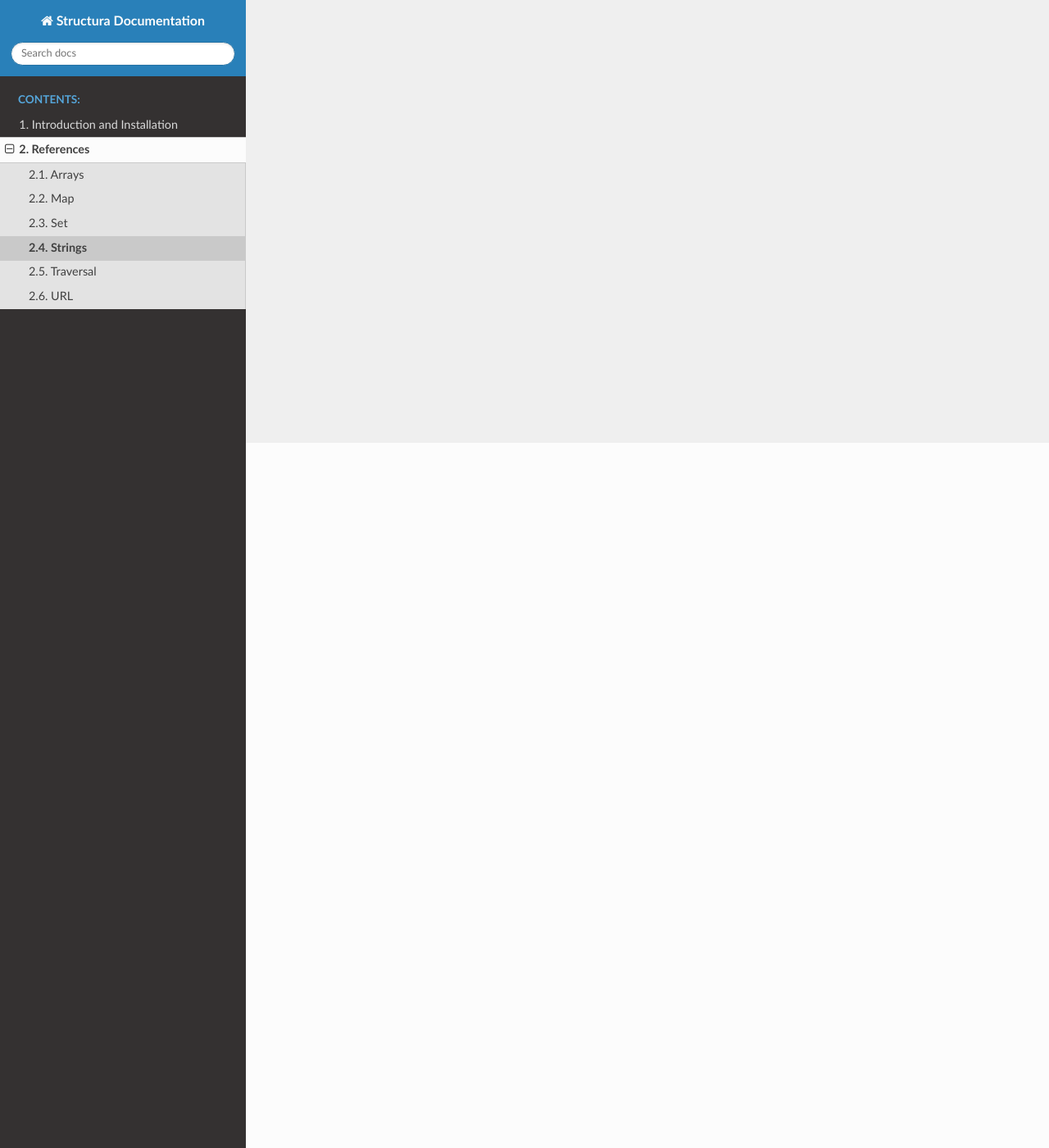
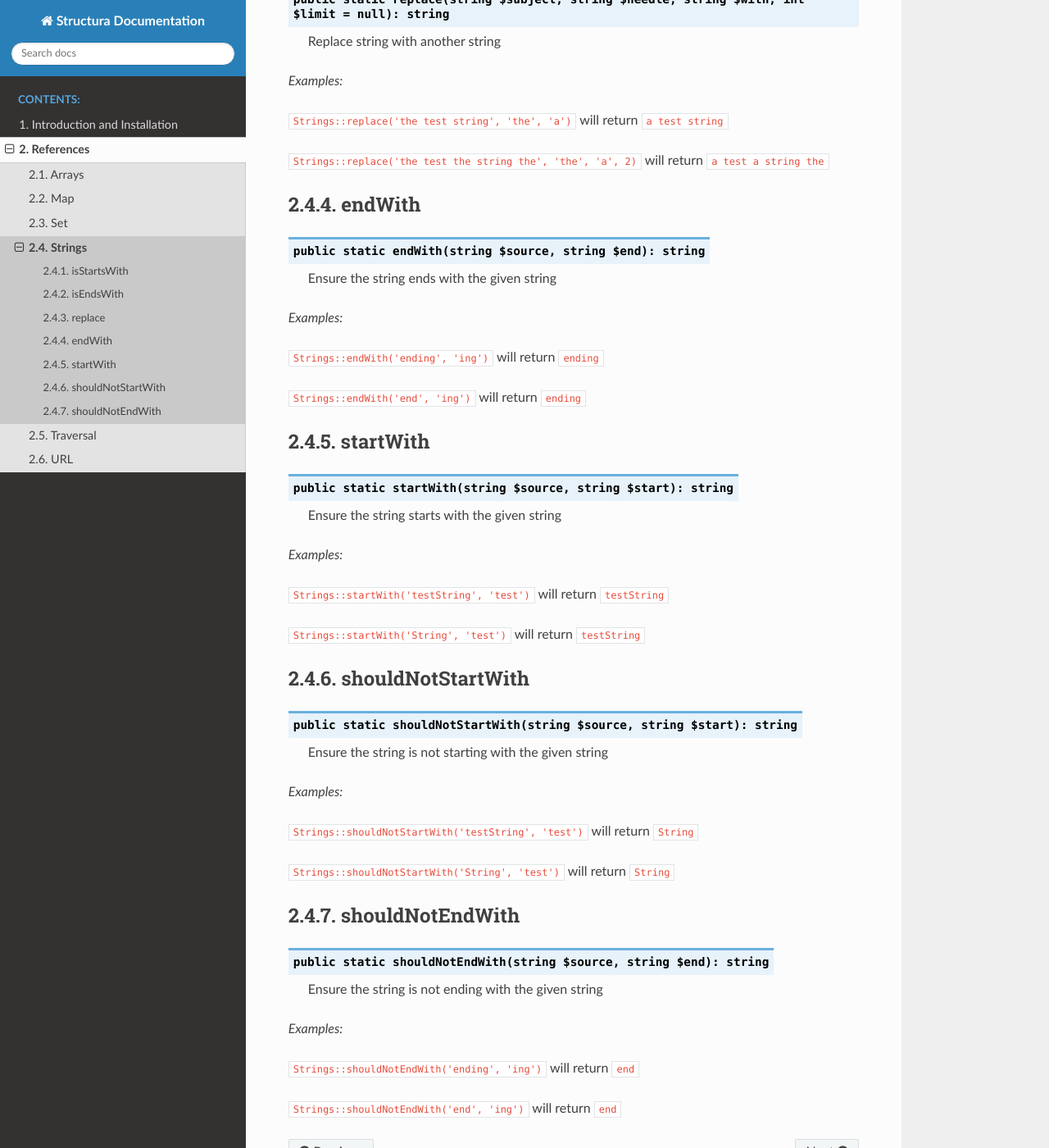
Before and after one commit to unstable-cacao/Structura, a Sphinx documentation site: the page built from Docs/references/Strings.rst, in a window 1280 px wide and 1400 px high, scrolled down 860 px. Shown: the whole window at 82% size. Built offline with Sphinx 7.4.7 and the Read the Docs theme 2.0.0, drawn with Linux system fonts in a browser that asks for light colours; some of the changed text lies outside the part shown.

Commit message:
Added basic text to Strings doc

```diff
--- a/Docs/references/Strings.rst
+++ b/Docs/references/Strings.rst
@@ -1,3 +1,110 @@
 *************
 Strings
 *************
+
+Strings is a static class
+
+
+isStartsWith
+-----------------
+
+.. function:: public static isStartsWith(string $source, string $start): bool
+
+    Check if string starts with another string
+
+
+*Examples:*
+
+``Strings::isStartsWith('testString', 'test')`` will return ``true``
+
+``Strings::isStartsWith('testString', 'the')`` will return ``false``
+
+
+isEndsWith
+-----------------
+
+.. function:: public static isEndsWith(string $source, string $end): bool
+
+    Check if string ends with another string
+
+
+*Examples:*
+
+``Strings::isEndsWith('ending', 'ing')`` will return ``true``
+
+``Strings::isEndsWith('ending', 'eng')`` will return ``false``
+
+
+replace
+-----------------
+
+.. function:: public static replace(string $subject, string $needle, string $with, int $limit = null): string
+
+    Replace string with another string
+
+
+*Examples:*
+
+``Strings::replace('the test string', 'the', 'a')`` will return ``a test string``
+
+``Strings::replace('the test the string the', 'the', 'a', 2)`` will return ``a test a string the``
+
+
+endWith
+-----------------
+
+.. function:: public static endWith(string $source, string $end): string
+
+    Ensure the string ends with the given string
+
+
+*Examples:*
+
+``Strings::endWith('ending', 'ing')`` will return ``ending``
+
+``Strings::endWith('end', 'ing')`` will return ``ending``
+
+
+startWith
+-----------------
+
+.. function:: public static startWith(string $source, string $start): string
+
+    Ensure the string starts with the given string
+
+
+*Examples:*
+
+``Strings::startWith('testString', 'test')`` will return ``testString``
+
+``Strings::startWith('String', 'test')`` will return ``testString``
+
+
+shouldNotStartWith
+--------------------
+
+.. function:: public static shouldNotStartWith(string $source, string $start): string
+
+    Ensure the string is not starting with the given string
+
+
+*Examples:*
+
+``Strings::shouldNotStartWith('testString', 'test')`` will return ``String``
+
+``Strings::shouldNotStartWith('String', 'test')`` will return ``String``
+
+
+shouldNotEndWith
+------------------
+
+.. function:: public static shouldNotEndWith(string $source, string $end): string
+
+    Ensure the string is not ending with the given string
+
+
+*Examples:*
+
+``Strings::shouldNotEndWith('ending', 'ing')`` will return ``end``
+
+``Strings::shouldNotEndWith('end', 'ing')`` will return ``end``
```
